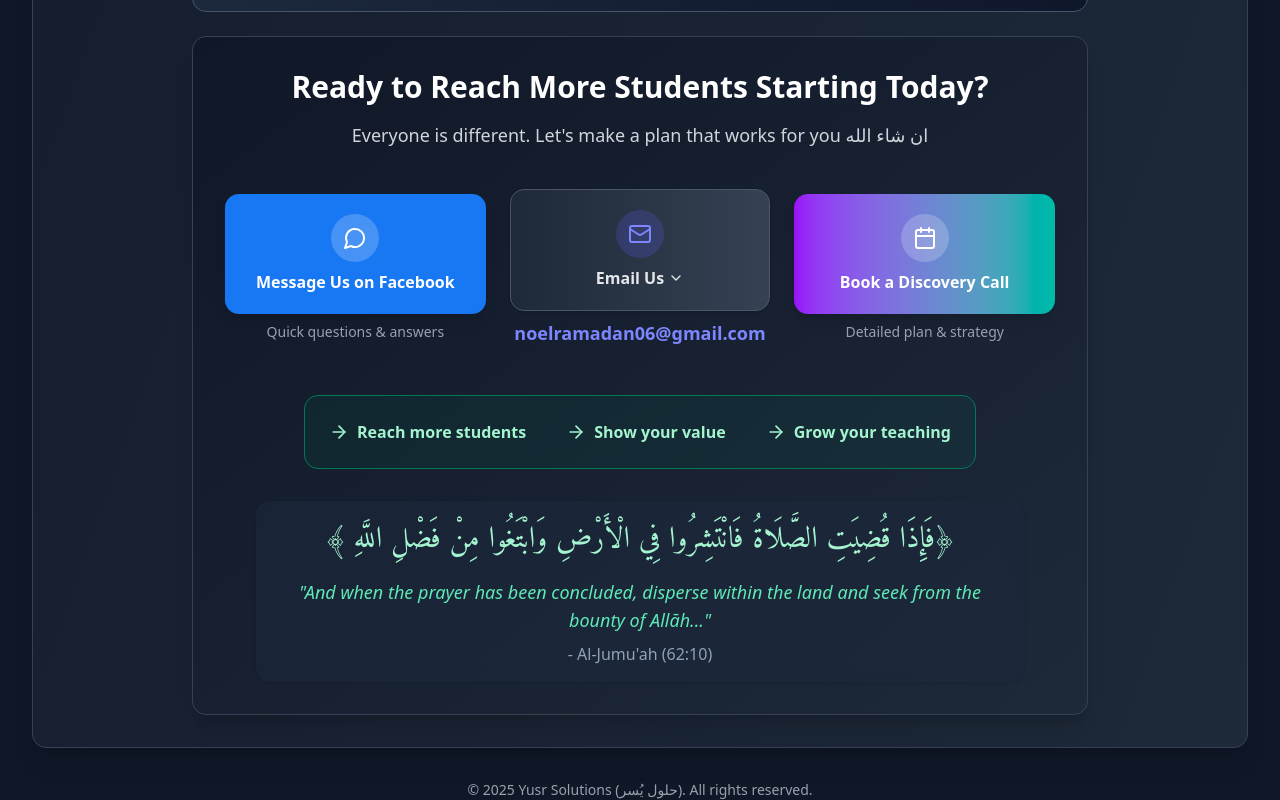
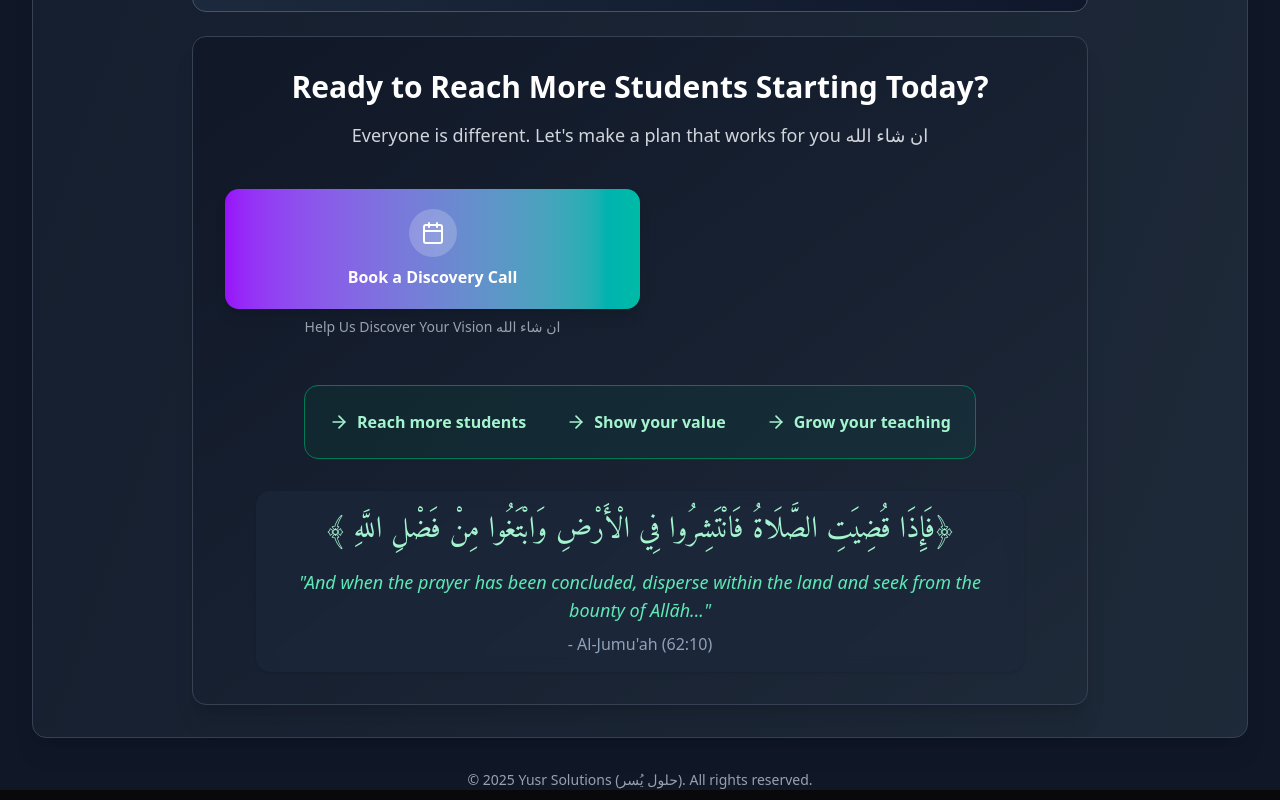
Before and after one commit to AbuSharqi/open-source-library, a Next.js app: page / in a window 1280 px wide. Shown: the part 7751-8551 px from the top of the page. Built offline with nearby package versions, Linux system fonts and the light colour scheme.

Commit message:
Final CTA buttons optimized

```diff
--- a/components/sections/final.tsx
+++ b/components/sections/final.tsx
@@ -525,51 +525,11 @@ export default function FinalSection() {
                             </div>
 
                             {/* Contact options */}
-                            <div className="flex flex-col lg:flex-row items-center gap-6 mb-8 max-w-4xl mx-auto">
-                                {/* Facebook Message */}
-                                <motion.div
-                                    className="w-full lg:w-1/3"
-                                    whileHover={{ y: -5 }}
-                                >
-                                    <a
-                                        href="https://m.me/61551850978373"
-                                        target="_blank"
-                                        rel="noopener noreferrer"
-                                        className="block"
-                                    >
-                                        <div className="cursor-pointer w-full bg-[#1877F2] hover:bg-[#166FE5] text-white px-6 py-5 rounded-xl text-md font-semibold transition-all flex flex-col items-center justify-center gap-2 shadow-lg hover:shadow-xl">
-                                            <div className="bg-white/20 p-3 rounded-full">
-                                                <MessageCircle className="w-6 h-6" />
-                                            </div>
-                                            <span>Message Us on Facebook</span>
-                                        </div>
-                                    </a>
-                                    <p className="mt-2 text-sm text-gray-500 dark:text-gray-400">Quick questions & answers</p>
-                                </motion.div>
-
-                                {/* Email */}
-                                <motion.div
-                                    className="w-full lg:w-1/3"
-                                    whileHover={{ y: -5 }}
-                                >
-                                    <div className="w-full bg-gradient-to-r from-indigo-100 to-purple-100 dark:from-gray-800 dark:to-gray-700 border border-indigo-200 dark:border-gray-600 text-gray-800 dark:text-gray-200 px-6 py-5 rounded-xl text-md font-semibold transition-all flex flex-col items-center justify-center gap-2 shadow hover:shadow-md">
-                                        <div className="bg-indigo-500/10 dark:bg-indigo-500/20 p-3 rounded-full">
-                                            <Mail className="w-6 h-6 text-indigo-600 dark:text-indigo-400" />
-                                        </div>
-                                        <div className="flex items-center select-none">
-                                            <span>Email Us</span>
-                                            <ChevronDown className="w-4 h-4 ml-1" />
-                                        </div>
-                                    </div>
-                                    <div className="mt-2 text-indigo-600 dark:text-indigo-400 font-bold text-lg">
-                                        noelramadan06@gmail.com
-                                    </div>
-                                </motion.div>
-
+                            <div className="flex flex-col justify-items-center lg:flex-row items-center gap-6 mb-8 max-w-4xl mx-auto">
                                 {/* Book Call */}
                                 <motion.div
-                                    className="w-full lg:w-1/3"
-                                    whileHover={{ y: -5 }}
+                                    className="w-full lg:w-1/2"
+                                    whileHover={{ y: -2 }}
                                 >
                                     <a
                                         href="https://cal.com/yusr.solutions/free-discovery-call"
@@ -584,7 +544,7 @@ export default function FinalSection() {
                                             <span>Book a Discovery Call</span>
                                         </div>
                                     </a>
-                                    <p className="mt-2 text-sm text-gray-500 dark:text-gray-400">Detailed plan & strategy</p>
+                                    <p className="mt-2 text-sm text-gray-500 dark:text-gray-400">Help Us Discover Your Vision ان شاء الله</p>
                                 </motion.div>
                             </div>
 
```
Also changed, not shown: 3 other files (tests, documents, lock files or other folders).
